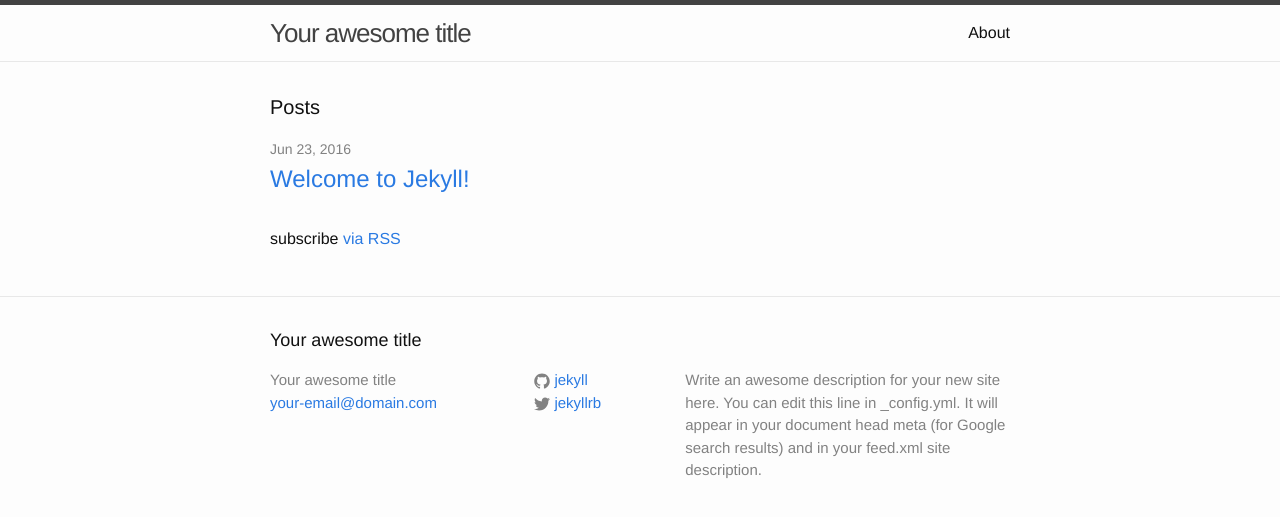
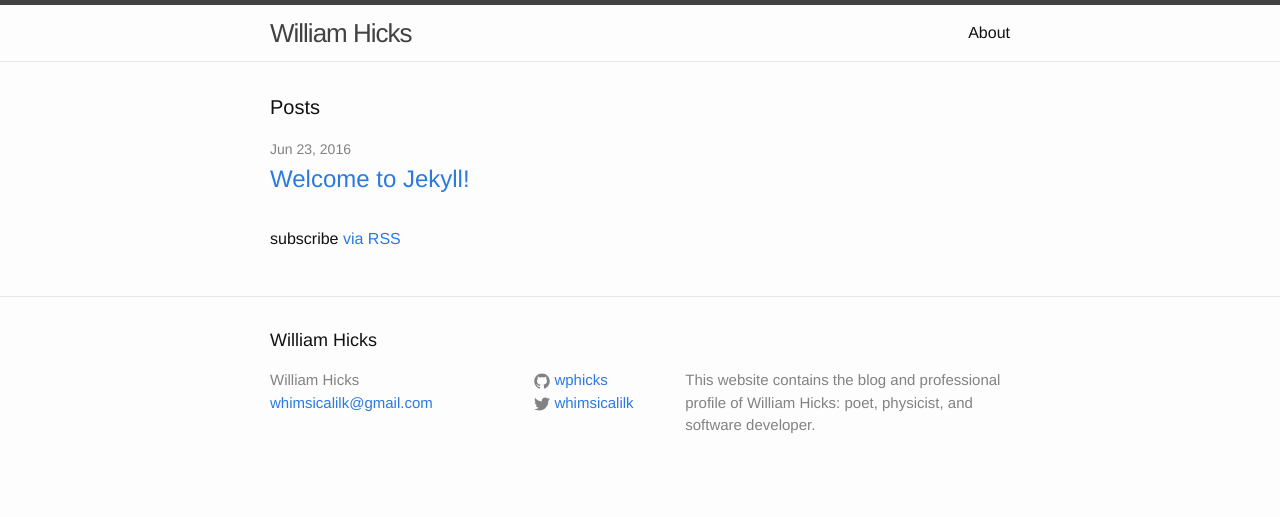
Before and after one commit to wphicks/wphicks.github.io, a Jekyll site: the page built from index.html, in a window 1280 px wide. Shown: the top 517 px of the page. Built offline with Jekyll 4.4.1, drawn with Linux system fonts in a browser that asks for light colours.

Commit message:
Update basic config info

```diff
--- a/_config.yml
+++ b/_config.yml
@@ -6,16 +6,27 @@
 # 'jekyll serve'. If you change this file, please restart the server process.
 
 # Site settings
-title: Your awesome title
-email: your-email@domain.com
+title: William Hicks
+email: whimsicalilk@gmail.com
 description: > # this means to ignore newlines until "baseurl:"
-  Write an awesome description for your new site here. You can edit this
-  line in _config.yml. It will appear in your document head meta (for
-  Google search results) and in your feed.xml site description.
+    This website contains the blog and professional profile of William Hicks:
+    poet, physicist, and software developer.
 baseurl: "" # the subpath of your site, e.g. /blog
-url: "http://yourdomain.com" # the base hostname & protocol for your site
-twitter_username: jekyllrb
-github_username:  jekyll
+url: "http://wphicks.github.io" # the base hostname & protocol for your site
+twitter_username: whimsicalilk
+github_username:  wphicks
+rss: wphicks
 
 # Build settings
 markdown: kramdown
+
+kramdown:
+    input: GFM #Github-flavored markdown
+    syntax_highlighter: rouge
+
+exclude:
+    - Gemfile
+    - Gemfile.lock
+    - LICENSE
+    - README.md
+    - CNAME
```
